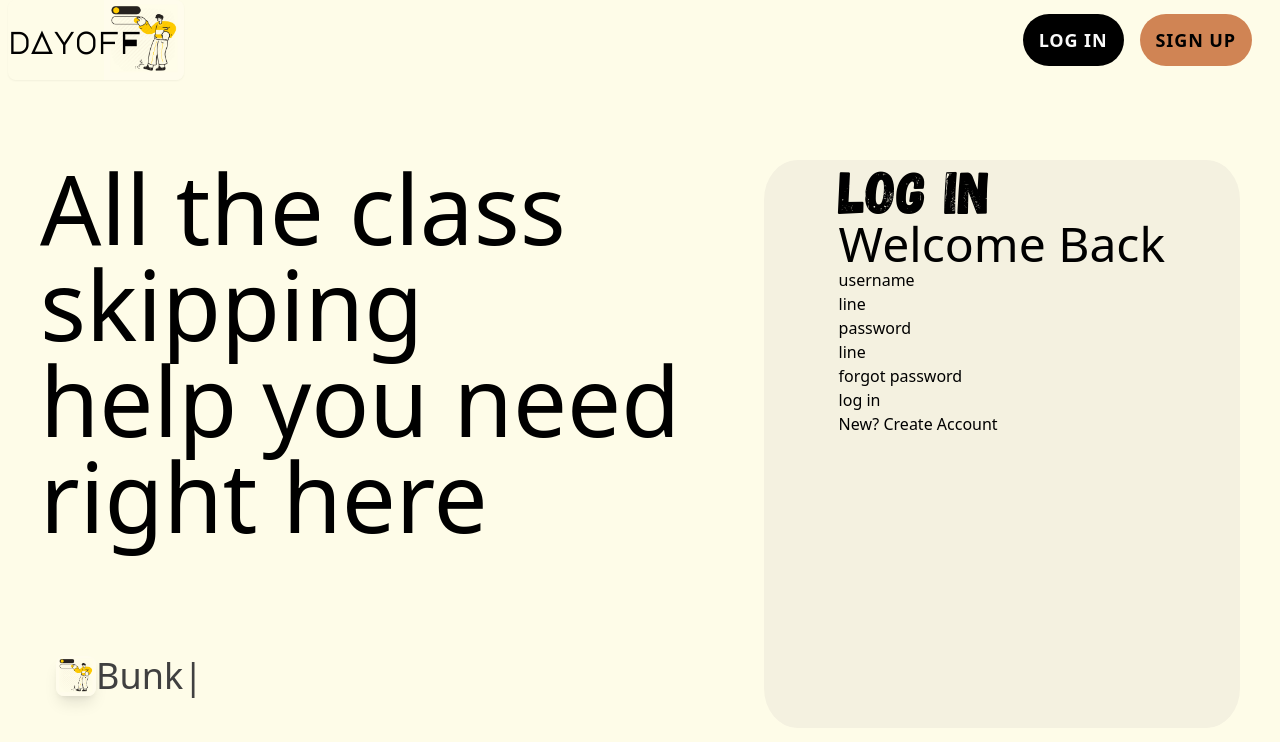
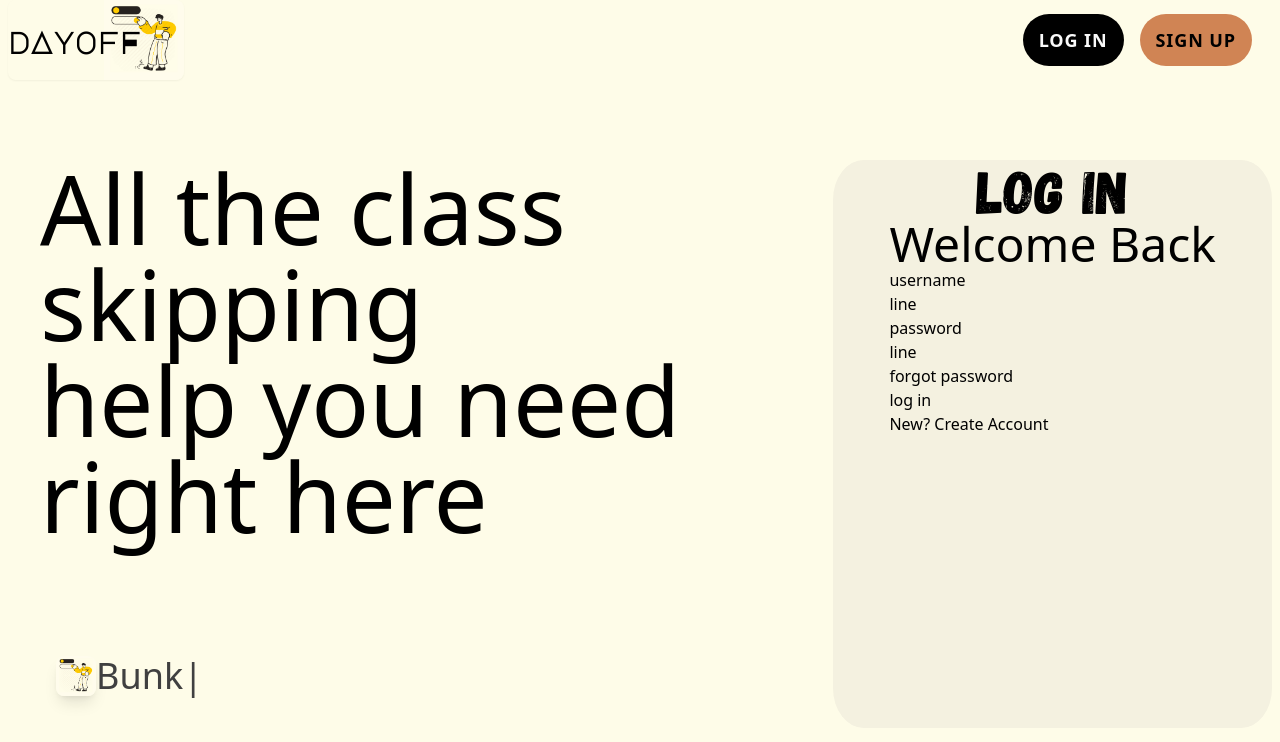
Before and after one commit to jahnavi-sk/bunking-101, a React (Create React App) app: page / in a window 1280 px wide. Both pictures are taken after a click on the element "LOG IN". Shown: the top 742 px of the page. Built offline with nearby package versions, Linux system fonts and the light colour scheme.

Commit message:
updated log in and sign up layout

```diff
--- a/src/Home.js
+++ b/src/Home.js
@@ -35,14 +35,12 @@ export default function Home() {
             setTimeout(() => {
               setIsCompact(false);
               setIsLogIn(false)
-            }, 500);
+            }, 200);
           }
           else{
             setIsCompact(true)
             console.log('loggin in buddy!')
             setIsLogIn(true);
-
-
           }
           // setIsLogIn(true);
           setIsSignUp(false);
@@ -52,7 +50,7 @@ export default function Home() {
             setTimeout(() => {
               setIsCompact(false);
               setIsSignUp(false)
-            }, 500);
+            }, 200);
           }
           else{
             setIsCompact(true);
@@ -80,7 +78,7 @@ export default function Home() {
       setIsAnimating(true);
       setTimeout(() => {
         setIsAnimating(false);
-      }, 1000); // Match this timeout with your animation duration
+      }, 500); // Match this timeout with your animation duration
     };
 
     // useEffect(() => {
@@ -179,13 +177,16 @@ export default function Home() {
 
 {isCompact && isLogIn && (
     <>
-    <div className={`w-7/12 ml-36 transition-opacity duration-1000 flex justify-center ease-in-out ${isAnimating ||!isCompact? 'opacity-0' : 'opacity-100'} bg-box mt-20 mr-8 ml-4  rounded-5xl`}>
+    <div className={`w-7/12 transition-opacity duration-500 flex justify-center ease-in-out ${isAnimating ||!isCompact? 'opacity-0' : 'opacity-100'} bg-box mt-10 md:mt-20 ml-24 md:ml-36 rounded-5xl`}>
     <div className='flex-column'>
+    <div className='flex flex-col items-center justify-center'>
       <div className='text-6xl flex align-text-center' style={{fontFamily:"Gagalin"}}>
         Log In
       </div>
 
     <div className='text-5xl'>Welcome Back</div>
+    </div>
+    <div className='flex-column'>
     <div>username</div>
     <div>line</div>
     <div>password</div>
@@ -196,7 +197,7 @@ export default function Home() {
     <div>
     </div>
     </div>
-
+    </div>
   </div>
     </>
 
@@ -205,7 +206,7 @@ export default function Home() {
 
 {isCompact && isSignUp && (
     <>
-    <div className={`w-7/12 ml-36 transition-opacity duration-1000 flex justify-center ease-in-out ${isAnimating ||!isCompact? 'opacity-0' : 'opacity-100'} bg-box mt-8 md:mt-20 mr-8 ml-4  rounded-5xl`}>
+    <div className={`w-7/12 ml-36 transition-opacity duration-500 flex justify-center ease-in-out ${isAnimating ||!isCompact? 'opacity-0' : 'opacity-100'} bg-box mt-8 md:mt-20 mr-8 ml-4  rounded-5xl`}>
     <div className='flex-column'>
       <div className='text-6xl flex align-text-center' style={{fontFamily:"Gagalin"}}>
 Sign Up     </div>
```
